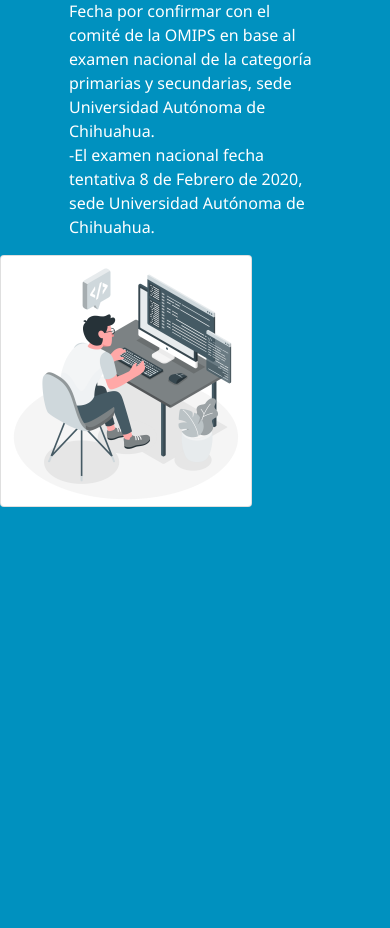
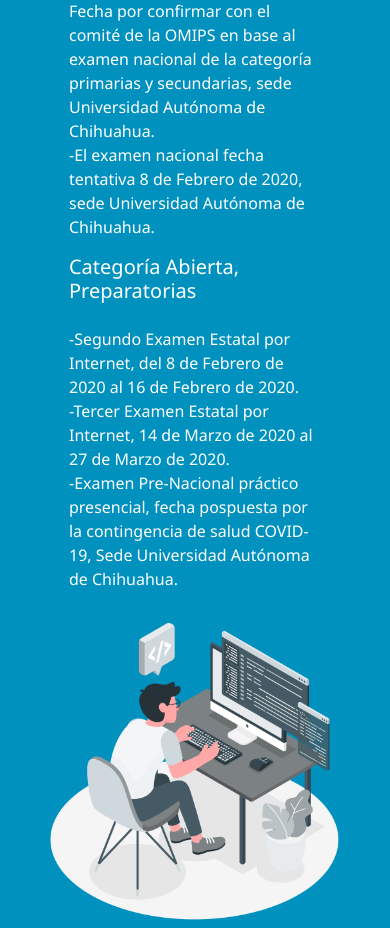
Before and after one commit to OMICHH/omichh-web, a Django app: page /about/ in a window 390 px wide. Shown: the part 932-1860 px from the top of the page. Before the commit the page ends 1439 px from the top, so only its background shows below. Run offline with Django 3.2, Linux system fonts and the light colour scheme; some libraries are stand-ins or nearby versions.

Commit message:
Added full information, fixed responsiveness

```diff
--- a/templates/index/about.html
+++ b/templates/index/about.html
@@ -9,18 +9,20 @@
 {% block container %}
     <div class="first-container d-flex container d-flex p-0">
       <div class="row">
-        <div class="col-8 offset-2 col-md-6 offset-md-0">
+        <div class="col-8 offset-2 col-lg-6 offset-lg-1 ">
           <h2 class="mb-4">Olimpiada Mexicana de Informática</h2>
           <p class="mb-4">La Olimpiada Mexicana de Informática en Chihuahua (OMICHH) es un concurso a nivel estatal para jóvenes y niños con facilidad para resolver problemas prácticos mediante la lógica y el uso de computadoras, que busca promover el desarrollo tecnológico en México y encontrar a los mejores programadores, quienes formarán la selección del estado para participar en las próximas Olimpiadas Nacionales de Informática (OMI) y posteriormente en Olimpiadas Internacionales de Informática (IOI).</p>
           <p class="mb-4"><i>La OMICHH es un concurso en el que sobre todo se requiere tener facilidad, habilidad y voluntad de resolver problemas utilizando la lógica, el ingenio y las computadoras.</i></p>
           <h5 class="mb-4">Categoría Primarias y Secundarias</h5>
           <p>-Examen Pre-Nacional práctico presencial. Fecha tentativa: sábado 25 de Enero de 2020. Fecha por confirmar con el comité de la OMIPS en base al examen nacional de la categoría primarias y secundarias, sede Universidad Autónoma de Chihuahua.<br>
           -El examen nacional fecha tentativa 8 de Febrero de 2020, sede Universidad Autónoma de Chihuahua.</p>
+          <h5 class="mb-4">Categoría Abierta, Preparatorias</h5>
+          <p>-Segundo Examen Estatal por Internet, del 8 de Febrero de 2020 al 16 de Febrero de 2020.<br>
+            -Tercer Examen Estatal por Internet, 14 de Marzo de 2020 al 27 de Marzo de 2020.<br>
+            -Examen Pre-Nacional práctico presencial, fecha pospuesta por la contingencia de salud COVID-19, Sede Universidad Autónoma de Chihuahua.</p>
         </div>
-        <div class="col-8 col-md-6 d-flex justify-content-center align-items-center">
-          <div class="card">
-            <img src="{% static 'img/Programming-amico.png' %}" class="card-img-top" alt="what">
-          </div>
+        <div class="col-10 offset-1 col-lg-4 offset-lg-0 d-flex justify-content-center align-items-center">
+          <img src="{% static 'img/Programming-amico.png' %}" class="img-fluid" alt="Programador">
         </div>
       </div>
     </div>
```
